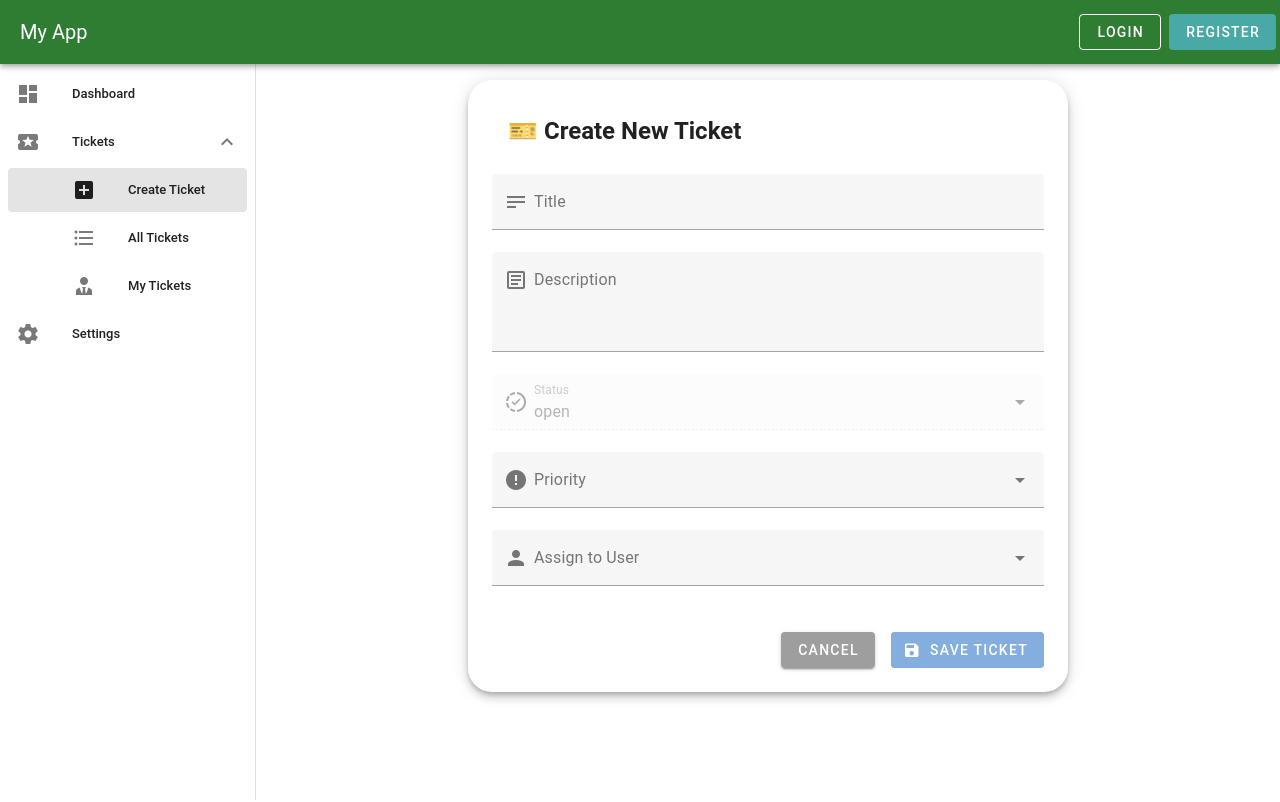
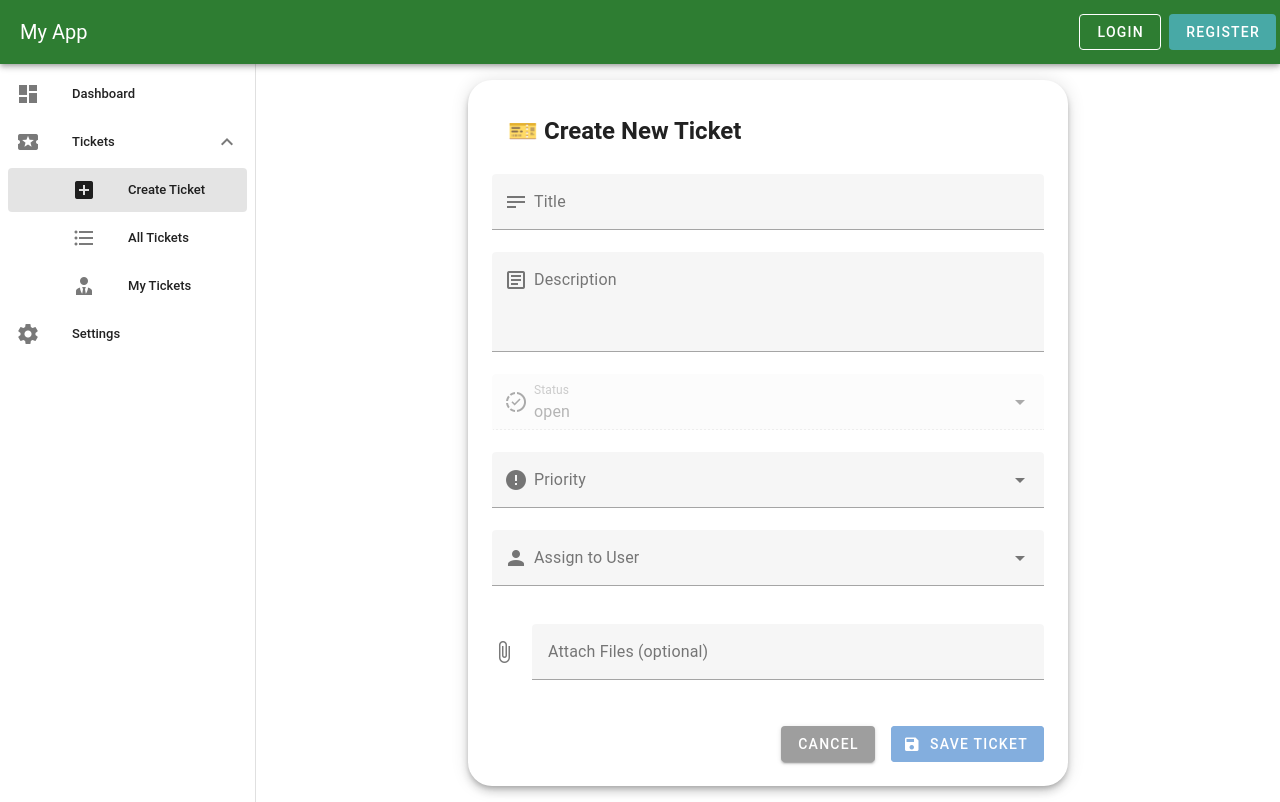
Before and after one commit to Emaxy10/helpdesk_vue, a Vue app: page /tickets/create in a window 1280 px wide. Built offline with nearby package versions, Linux system fonts and the light colour scheme; no server answers; a small style sheet from the web is missing.

Commit message:
12/10/25_1

```diff
--- a/src/pages/CreateTicketPage.vue
+++ b/src/pages/CreateTicketPage.vue
@@ -9,9 +9,7 @@
   >
     🎉 Ticket created successfully!
     <template v-slot:action="{ attrs }">
-      <v-btn text v-bind="attrs" @click="success = false">
-        Close
-      </v-btn>
+      <v-btn text v-bind="attrs" @click="success = false">Close</v-btn>
     </template>
   </v-snackbar>
 
@@ -72,6 +70,18 @@
         :rules="[rules.required]"
       />
 
+      <!-- File Attachment -->
+      <v-file-input
+        v-model="attachments"
+        label="Attach Files (optional)"
+        multiple
+        show-size
+        counter
+        prepend-icon="mdi-paperclip"
+        accept="image/*, .txt, .log, .pdf, .docx, .xlsx"
+        class="mt-4"
+      />
+
       <!-- Actions -->
       <div class="d-flex justify-end mt-6">
         <v-btn text color="grey" @click="resetForm">Cancel</v-btn>
@@ -97,7 +107,7 @@ import { useRouter } from "vue-router"
 
 const valid = ref(false)
 const success = ref(false)
-const loading = ref(false) // 🔄 loader state
+const loading = ref(false)
 const router = useRouter()
 
 const ticket = ref({
@@ -107,6 +117,8 @@ const ticket = ref({
   priority: null,
   assigned_to: null,
 })
+
+const attachments = ref([]) // 📎 holds uploaded files
 
 const statuses = ["open", "in-progress", "resolved", "closed"]
 const priorities = ["low", "medium", "high"]
@@ -130,17 +142,31 @@ const rules = {
 
 const submitForm = async () => {
   if (valid.value) {
-    loading.value = true // ⏳ start loading
+    loading.value = true
     try {
-      const response = await api.post("/ticket/create", ticket.value)
-      console.log("Submitting ticket:", response.data)
+      const formData = new FormData()
+      formData.append("title", ticket.value.title)
+      formData.append("description", ticket.value.description)
+      formData.append("status", ticket.value.status)
+      formData.append("priority", ticket.value.priority)
+      formData.append("assigned_to", ticket.value.assigned_to)
 
+      // 📎 Append each file to FormData
+      attachments.value.forEach((file) => {
+        formData.append("attachments[]", file)
+      })
+
+      const response = await api.post("/ticket/create", formData, {
+        headers: { "Content-Type": "multipart/form-data" },
+      })
+
+      console.log("Ticket submitted:", response.data)
       success.value = true
-      router.push('/tickets')
+      router.push("/tickets")
     } catch (error) {
-      console.error(error)
+      console.error("Error submitting ticket:", error)
     } finally {
-      loading.value = false // ✅ stop loading
+      loading.value = false
     }
   }
 }
@@ -153,5 +179,6 @@ const resetForm = () => {
     priority: null,
     assigned_to: null,
   }
+  attachments.value = []
 }
 </script>
```
